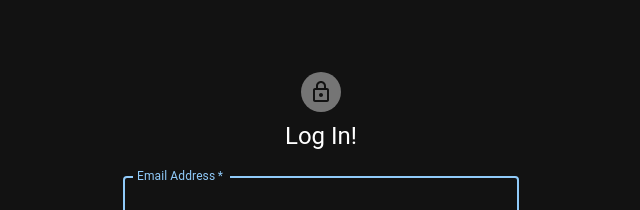
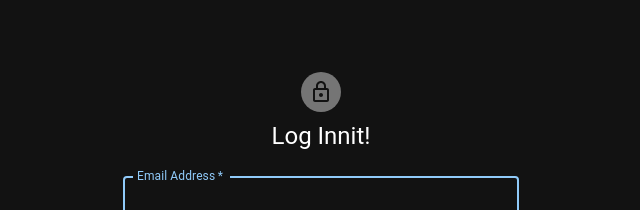
Before and after one commit to patrik-16/EscapeDoomFrontend, a React (Vite) app: page /login in a window 1280 px wide. Shown: the top 210 px of the page, without its empty margins (319-959 px from the left). Built offline with nearby package versions, Linux system fonts and the light colour scheme.

Commit message:
loginnit

```diff
--- a/src/pages/login/main.tsx
+++ b/src/pages/login/main.tsx
@@ -53,7 +53,7 @@ const Login = () => {
                         <LockOutlined/>
                     </Avatar>
                     <Typography component="h1" variant="h5">
-                        Log In!
+                        Log Innit!
                     </Typography>
                     <Box component="form" onSubmit={login} noValidate mt={1}>
                         <TextField
```
